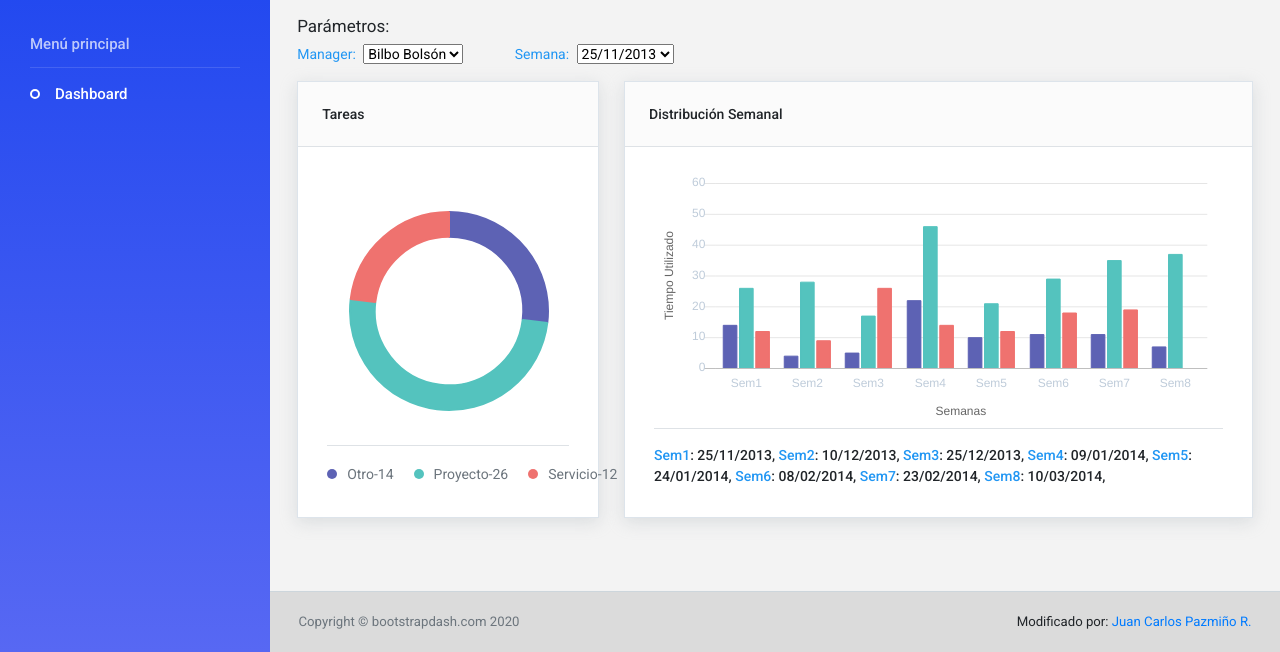
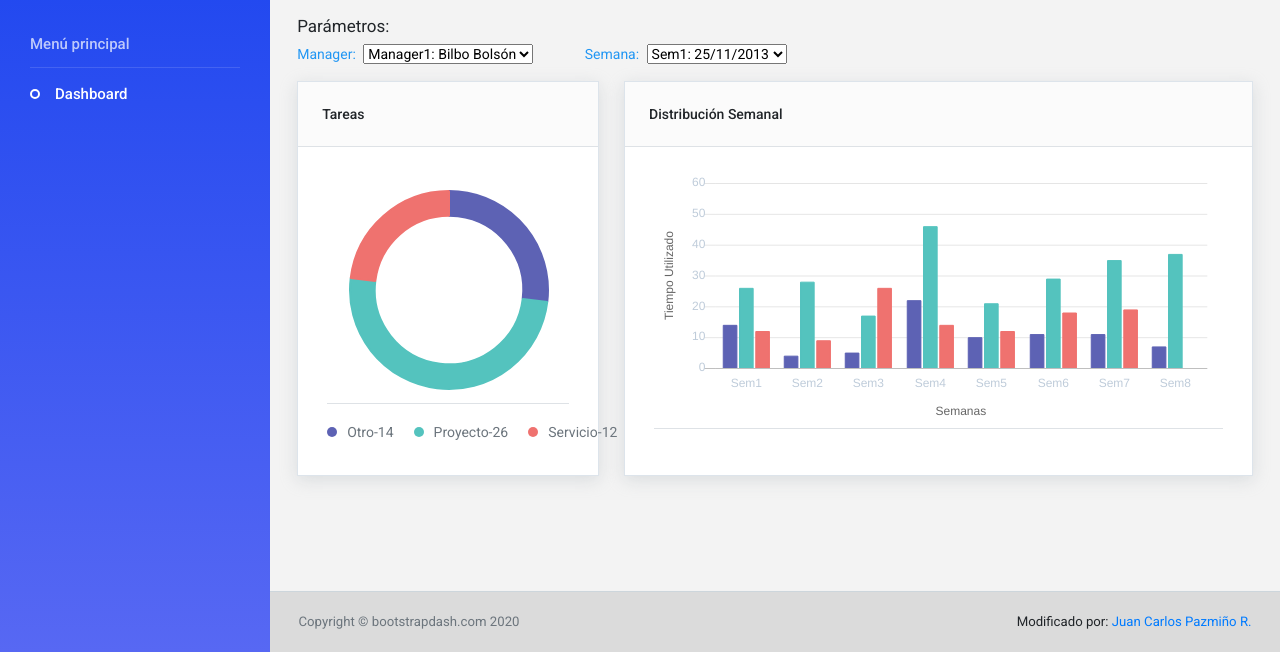
Before and after one commit to jcpazmino/tiempoTareasBasico, a plain HTML site: page index.html in a window 1280 px wide. Shown: the part 148-800 px from the top of the page. Drawn offline with Linux system fonts and the light colour scheme; a web font is replaced by a local one.

Commit message:
modificaciones para la primera subida

```diff
--- a/assets/js/cuadroMando.js
+++ b/assets/js/cuadroMando.js
@@ -49,6 +49,19 @@ var stackedbarChar;
 var maxValSemanas = 60;
 var saltoValY = 10;
 
+
+//******** Al seleccionar un nuevo manager, genera las gráficas correspondientes
+function genChartsTareas(managersel) {
+    numElemento = $.inArray(managersel, arrManagers);
+    tarea1_data = resumenSemanasDat[numElemento].tarea1_data;
+    tarea2_data = resumenSemanasDat[numElemento].tarea2_data;
+    tarea3_data = resumenSemanasDat[numElemento].tarea3_data;
+    genSelects(arrManagers, 'selManager', '#spanManagers', managerInicial, "genChartsTareas(this.value)", 'Manager');
+    genSelects(arrSemanas, 'selSemanas', '#spanSemanas', semanaInicial, "genChartDonaTareas(this.value)", 'Sem');
+    genChartDonaTareas(arrSemanas[0]);
+    drawTareasBarras();
+  }
+
 //**** Al seleccionar una semana, genera la gráfica donu*/
 function genChartDonaTareas(semanaSel){
     numElemento = $.inArray(semanaSel, arrSemanas);
@@ -58,10 +71,10 @@ function genChartDonaTareas(semanaSel){
   }
 
 //**** funciones para generar los selects parámetros*/
-function genSelects(valores, idSel, idElemento, eleSelected, funcion){
+function genSelects(valores, idSel, idElemento, eleSelected, funcion, etiqueta){
     var selectGen = '<select id="'+idSel+'" onchange="'+funcion+'">';
-    for(i=0; i<valores.length; i++){
-      selectGen += '<option value="'+valores[i]+'">'+valores[i]+'</option> ';
+    for(i=0; i<valores.length; i++){j=i+1;
+      selectGen += '<option value="'+valores[i]+'">'+etiqueta+j+': '+valores[i]+'</option> ';
     }
     selectGen += '</select>';
     $(idElemento).html(selectGen);
@@ -180,7 +193,7 @@ function drawTareasBarras() {
             }
         }
     });
-    document.getElementById('stacked-bar-traffic-legend').innerHTML = stackedbarChart.generateLegend();
+   // document.getElementById('stacked-bar-traffic-legend').innerHTML = stackedbarChart.generateLegend();
 }
 
 //*******  funciones para el pie */
--- a/index.html
+++ b/index.html
@@ -163,22 +163,8 @@
 <script>
 
   window.onload = function () {
-    genSelects(arrManagers, 'selManager', '#spanManagers', managerInicial, "genChartsTareas(this.value)");
-    genSelects(arrSemanas, 'selSemanas', '#spanSemanas', semanaInicial, "genChartDonaTareas(this.value)");
-   // drawTareasDouhg();
-   // drawTareasBarras();
     genChartsTareas(managerInicial)
   };
 
-//******** Al seleccionar un nuevo manager, genera las gráficas correspondientes
-  function genChartsTareas(managersel) {
-    numElemento = $.inArray(managersel, arrManagers);
-    tarea1_data = resumenSemanasDat[numElemento].tarea1_data;
-    tarea2_data = resumenSemanasDat[numElemento].tarea2_data;
-    tarea3_data = resumenSemanasDat[numElemento].tarea3_data;
-    genSelects(arrSemanas, 'selSemanas', '#spanSemanas', semanaInicial, "genChartDonaTareas(this.value)");
-    genChartDonaTareas(arrSemanas[0]);
-    drawTareasBarras();
-  }
 
 </script>
```
